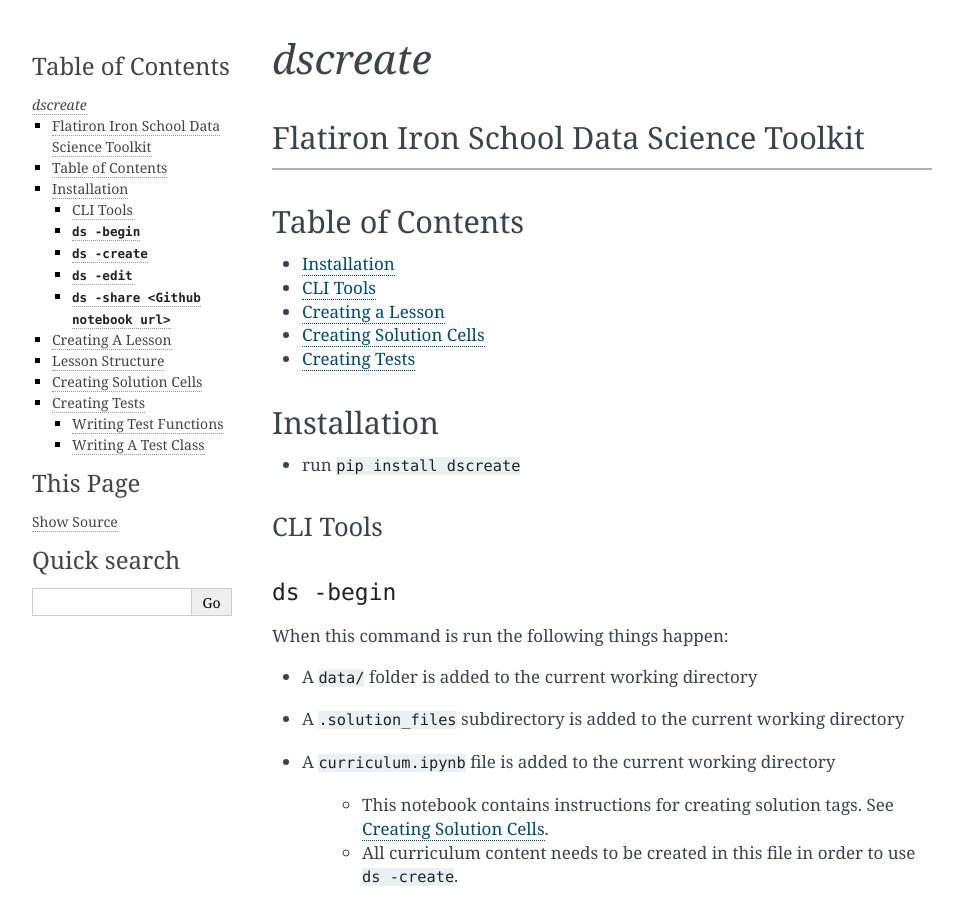
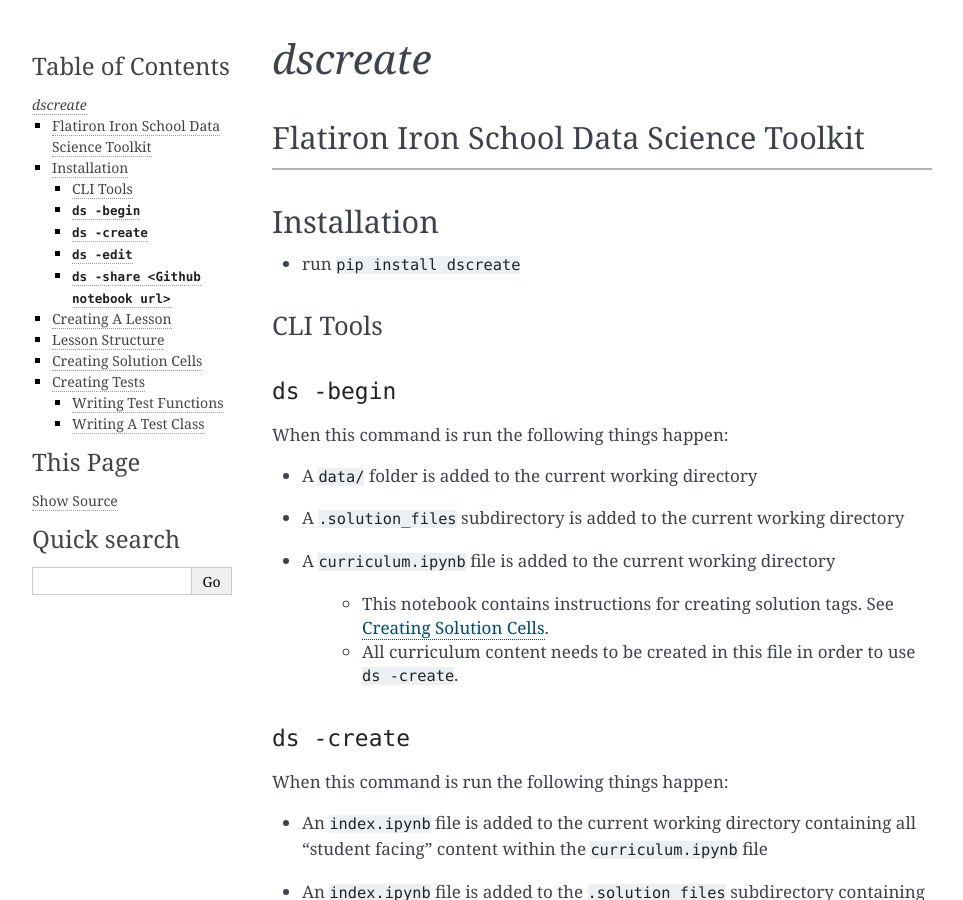
Before and after one commit to Spencerx/dscreate, a Sphinx documentation site: the page built from docs/index.rst, in a window 1280 px wide and 900 px high. Shown: the whole window, without its empty margins (148-1111 px from the left). Built offline with Sphinx 7.4.7, drawn with Linux system fonts in a browser that asks for light colours.

Commit message:
Docs edit

```diff
--- a/docs/index.rst
+++ b/docs/index.rst
@@ -7,15 +7,6 @@
 =========================================
 
 -------------------------------------------------------
-
-Table of Contents
-==================
-
-* Installation_
-* `CLI Tools`_
-* `Creating a Lesson`_
-* `Creating Solution Cells`_
-* `Creating Tests`_
 
 
 Installation
```
